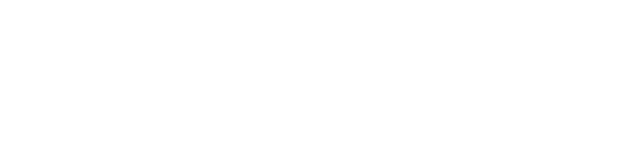
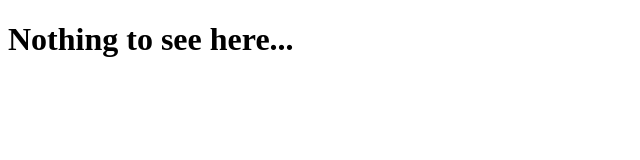
Before and after one commit to chchrist/chchrist.github.io, a plain HTML site: page index.html in a window 1280 px wide. Shown: the whole page, without its empty margins (0-640 px from the left). Drawn offline with Linux system fonts and the light colour scheme.

Commit message:
adding heading

```diff
--- a/index.html
+++ b/index.html
@@ -6,6 +6,6 @@
     <title>Christomanos</title>
 </head>
 <body>
-
+    <h1>Nothing to see here...</h1>
 </body>
 </html>
```
